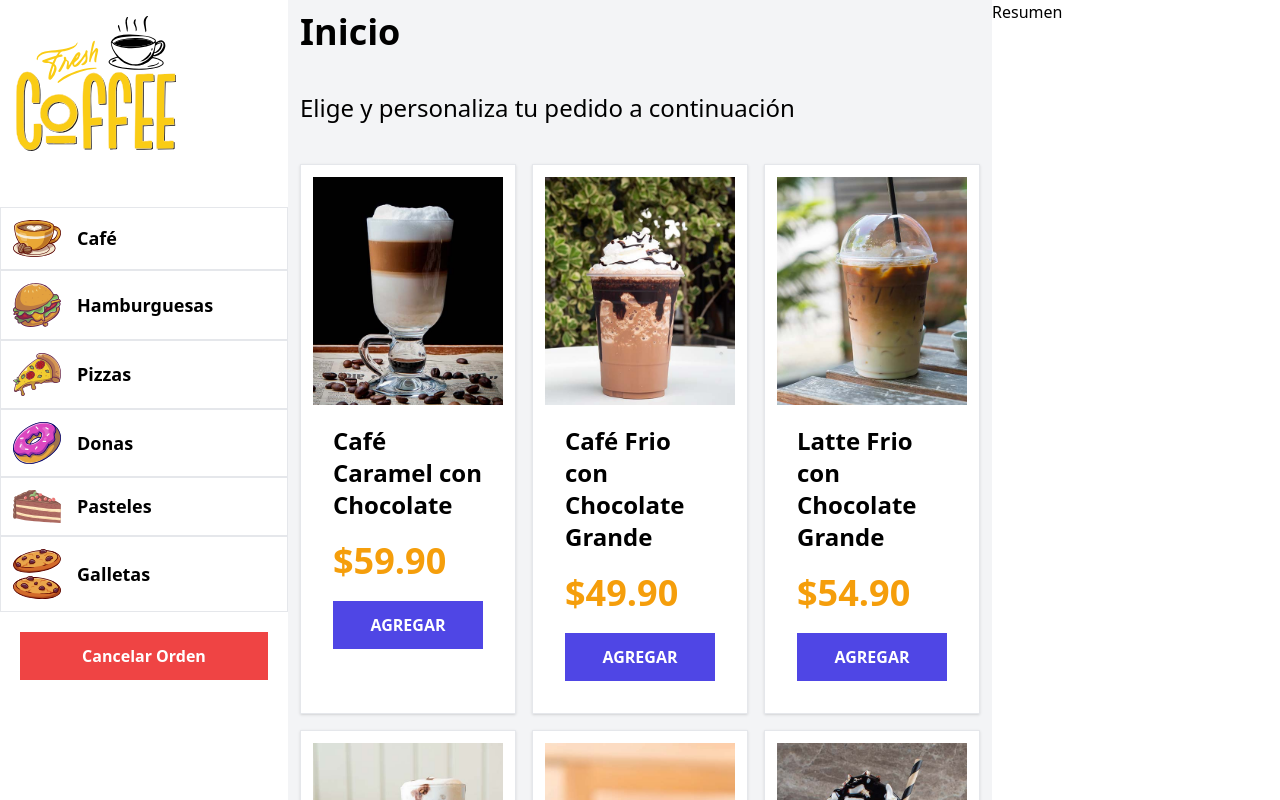
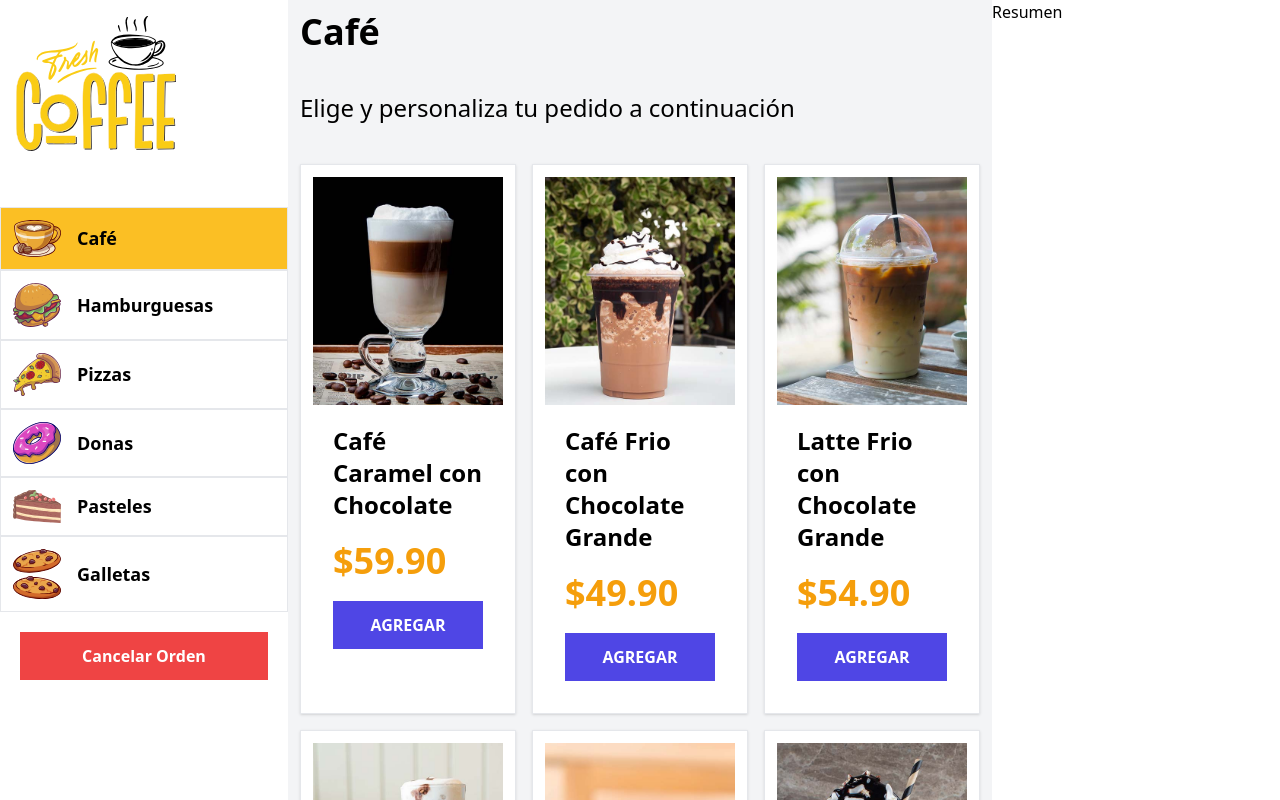
Before and after one commit to lionel-prats/2024-react-quiosco, a React (Vite) app: page / in a window 1280 px wide. Built offline with nearby package versions, Linux system fonts and the light colour scheme.

Commit message:
Sección 46: FreshCoffee - Creando un Context para manejar el estado de la App

```diff
--- a/src/components/Categoria.jsx
+++ b/src/components/Categoria.jsx
@@ -1,13 +1,38 @@
+import useQuiosco from "../hooks/useQuiosco" // v276
+
 export default function Categoria({categoria}) {
+
+    const {handleClickCategoria, categoriaActual} = useQuiosco() // v276
     const {icono, id, nombre} = categoria
+
+    // forma #2 de aplicarle un "active" a la categoria seleccionada (v278)
+    // const resaltarCategoriaActual = categoriaActual.id === id ? "bg-amber-400" : "bg-white"
+
+    // forma #3 de aplicarle un "active" a la categoria seleccionada (v278)
+    const resaltarCategoriaActual = () => categoriaActual.id === id ? "bg-amber-400" : "bg-white"
+
     return (
-        <div className="flex items-center gap-4 border w-full p-3 hover:bg-amber-400 cursor-pointer">
+
+        // forma #1 de aplicarle un "active" a la categoria seleccionada (v278)
+        // <div className={`${categoriaActual.id === id ? "bg-amber-400" : "bg-white"} flex items-center gap-4 border w-full p-3 hover:bg-amber-400 cursor-pointer`}>
+
+        // forma #2 de aplicarle un "active" a la categoria seleccionada (v278)
+        // <div className={`${resaltarCategoriaActual} flex items-center gap-4 border w-full p-3 hover:bg-amber-400 cursor-pointer`}>
+
+        // forma #3 de aplicarle un "active" a la categoria seleccionada (v278)
+        <div className={`${resaltarCategoriaActual()} flex items-center gap-4 border w-full p-3 hover:bg-amber-400 cursor-pointer`}>
+
             <img
                 className="w-12"
                 src={`/img/icono_${icono}.svg`}
                 alt="Imagen Icono"
             />
-            <p className="text-lg font-bold cursor-pointer truncate">{categoria.nombre}</p>
+            <button
+                className="text-lg font-bold cursor-pointer truncate"
+                type="button" // v276
+                onClick={ () => handleClickCategoria(id) } // v276|v277
+            >{categoria.nombre}
+            </button>
         </div>
     )
 }
--- a/src/context/QuioscoProvider.jsx
+++ b/src/context/QuioscoProvider.jsx
@@ -6,12 +6,21 @@
 const QuioscoProvider = ({children}) => {
 
     const [categorias, setCategorias] = useState(categoriasDB) // v275
+    const [categoriaActual, setCategoriaActual] = useState(categorias[0]) // v276
+
+    // en react hay una convencion, que es que cuando hay un click o un submit, si creamos una funcion para manejar ese evento, el nombre lo definimos con "handle" + evento + especificacion (v276)
+    const handleClickCategoria = id => {
+        const categoria = categorias.filter( categoria => categoria.id  === id)[0]
+        setCategoriaActual(categoria)
+    }
 
     return(
         <QuioscoContext.Provider
             value={
                 {
-                    categorias
+                    categorias,
+                    categoriaActual,
+                    handleClickCategoria,
                 }
             }
         >{ children }</QuioscoContext.Provider>
--- a/src/hooks/useQuiosco.js
+++ b/src/hooks/useQuiosco.js
@@ -8,9 +8,3 @@
 export default useQuiosco
 
 // de esta forma, cuando yo mande a llamar este hook useQuiosco puedes ver que va a utilizar el Context de QuioscoContext y va a tener acceso a toda la informacion de src\context\QuioscoProvider.jsx
-
-// el hook useQuiosco empieza con "use" porque vvv
-// en React existen los hooks
-// y tu puedes crear tambien tus propios hooks
-// y si a un hook propio lo nombras con el prefijo "use", React realiza una serie de mejoras en tu codigo y lo integra mejor con React
-// los hooks no son para crear funciones reutilizables
--- a/src/views/Inicio.jsx
+++ b/src/views/Inicio.jsx
@@ -1,15 +1,17 @@
-import { productos } from "../data/productos"
+import { productos as data } from "../data/productos"
 import Producto from "../components/Producto"
 import useQuiosco from "../hooks/useQuiosco" // v274
 
 export default function Inicio() {
 
-  // const {autenticado} = useQuiosco() // v274
-  // console.log(autenticado) // v274
+  const {categoriaActual} = useQuiosco() // v276
+
+  // filtro los productos segun categoriaActual seleccionada (v279)
+  const productos = data.filter( producto => producto.categoria_id === categoriaActual.id)
 
   return (
     <>
-      <h1 className="text-4xl font-black">Inicio</h1>
+      <h1 className="text-4xl font-black">{categoriaActual.nombre}</h1>
       <p className="text-2xl my-10">
         Elige y personaliza tu pedido a continuación
       </p>
```
